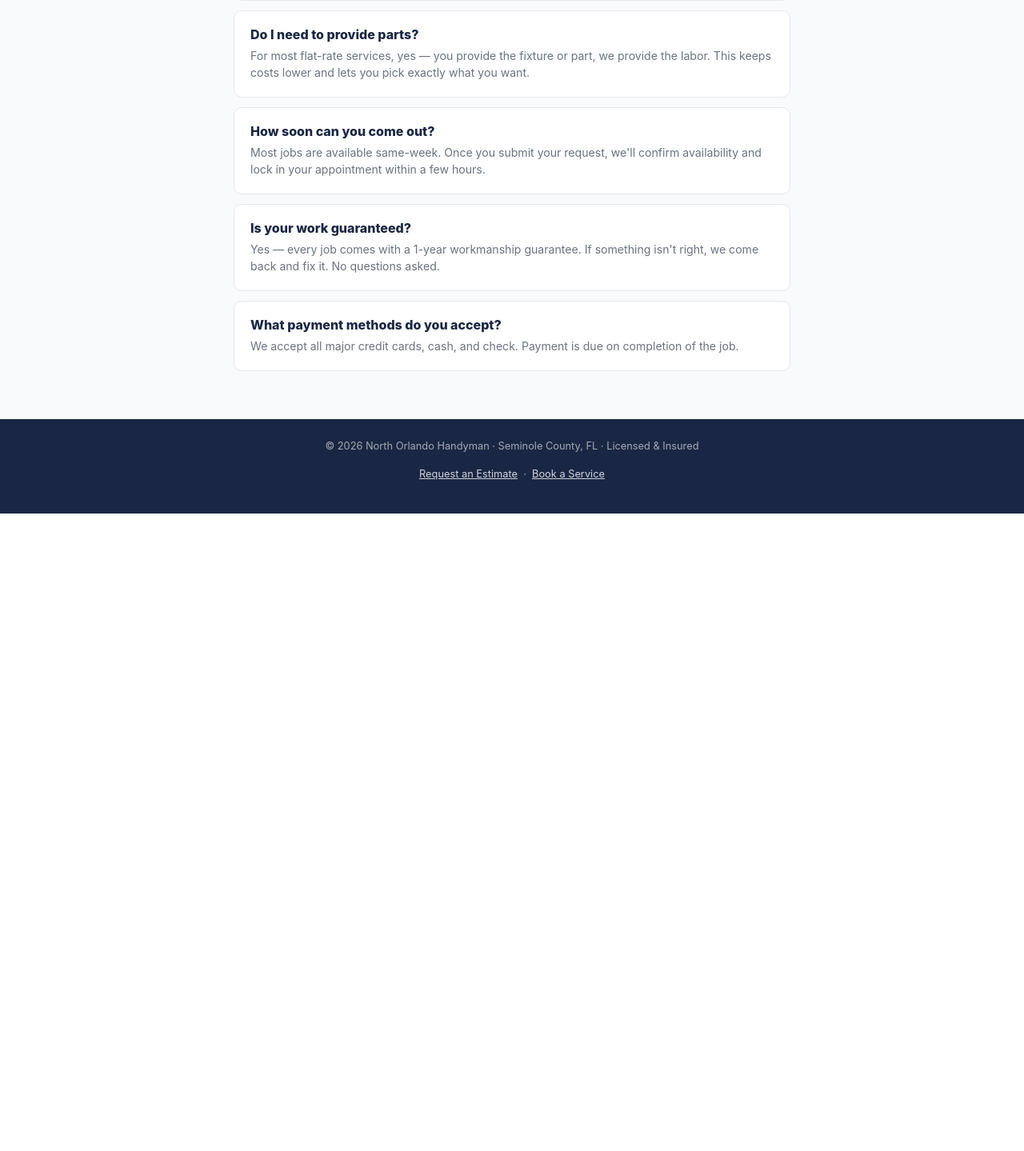
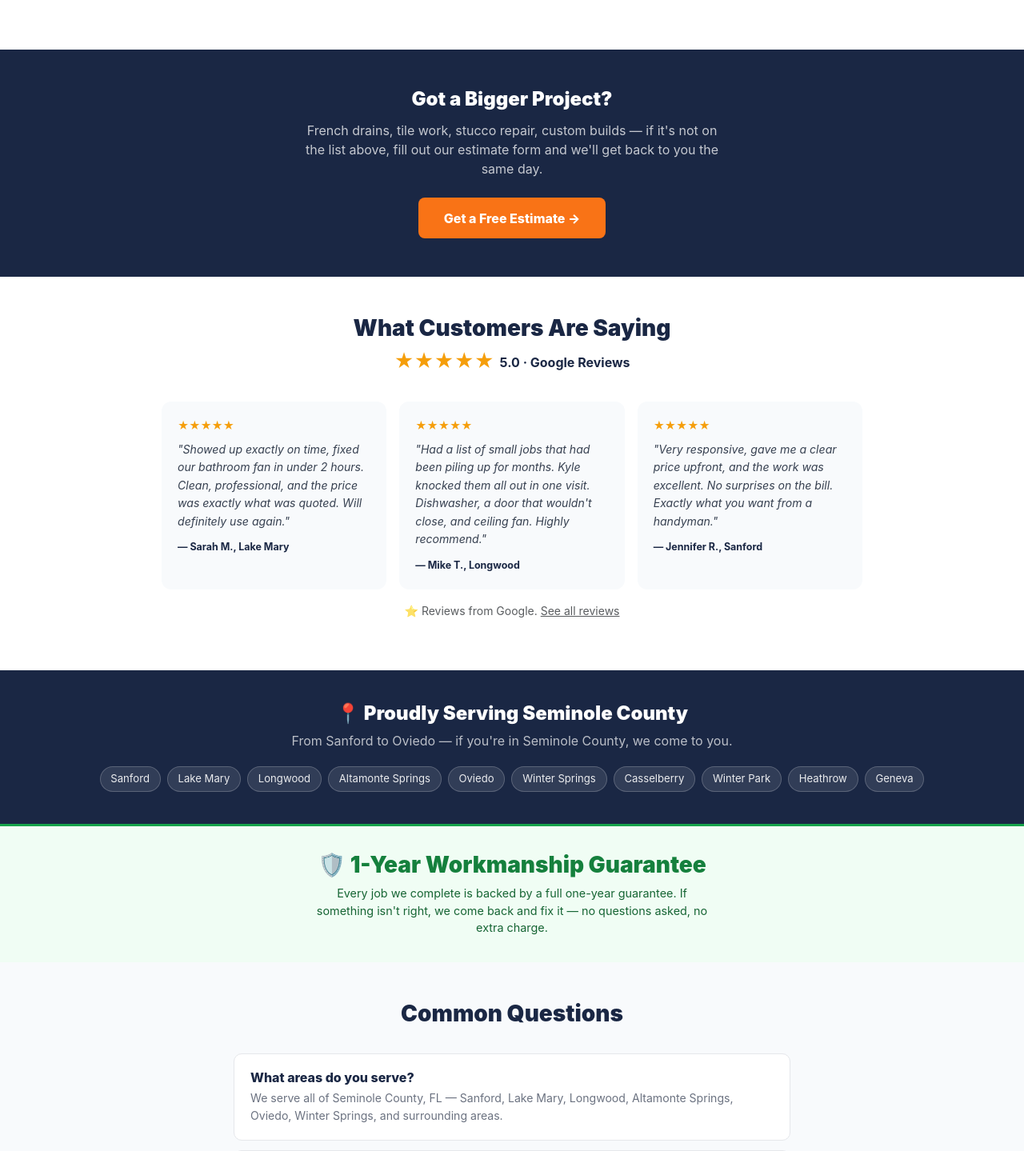
Before and after one commit to tblankenship87/north-orlando-handyman, a Flask app: page /book in a window 1280 px wide. Shown: the part 2898-4337 px from the top of the page at 80% size. Before the commit the page ends 3540 px from the top, so only its background shows below. Run offline with Flask 3, Linux system fonts and the light colour scheme.

Commit message:
n8n webhook, multiple photos, reviews, service area, warranty, service card photos

```diff
--- a/app.py
+++ b/app.py
@@ -1,6 +1,7 @@
 import os
 import uuid
 import base64
+import json
 from datetime import datetime
 from werkzeug.utils import secure_filename
 from flask import Flask, render_template, request, redirect, url_for, session, flash, abort
@@ -125,6 +126,8 @@ class Lead(db.Model):
     photo_filename = db.Column(db.String(200))  # kept for reference
     photo_data = db.Column(db.Text)             # base64 encoded image stored in DB
     photo_mime = db.Column(db.String(50))       # e.g. image/jpeg
+    photos_json = db.Column(db.Text)            # JSON array of {data, mime, filename} for multiple photos
+    tier = db.Column(db.String(10))             # '1' = flat-rate booking, '' = custom quote
     created_at = db.Column(db.DateTime, default=datetime.utcnow)
     quotes = db.relationship('Quote', backref='lead', lazy=True)
 
@@ -220,40 +223,40 @@ FLAT_RATE_SERVICES = [
         "category": "Bathroom",
         "emoji": "🚿",
         "services": [
-            {"name": "Bathroom Fan Replacement", "service_type": "Bathroom Fan Replacement", "desc": "Remove old fan, install new (fan provided by homeowner). Includes wiring and drywall patch if needed.", "time": "2–3 hrs", "price": 175},
-            {"name": "Faucet or Shower Repair", "service_type": "Faucet and Shower Repair", "desc": "Fix leaky faucet, replace cartridge, or swap out a faucet. Parts provided by homeowner.", "time": "1–2 hrs", "price": 125},
-            {"name": "Caulk & Grout Refresh", "service_type": "Caulk and Grout", "desc": "Remove old caulk and grout, clean, regrout and recaulk tub or shower surround.", "time": "2–3 hrs", "price": 150},
-            {"name": "Toilet Repair or Replace", "service_type": "Bathroom Fixtures", "desc": "Fix running toilet, replace flapper, or swap out toilet. Parts/fixture provided by homeowner.", "time": "1–2 hrs", "price": 110},
+            {"name": "Bathroom Fan Replacement", "service_type": "Bathroom Fan Replacement", "desc": "Remove old fan, install new (fan provided by homeowner). Includes wiring and drywall patch if needed.", "time": "2–3 hrs", "price": 175, "photo_url": "https://images.unsplash.com/photo-1552321554-5fefe8c9ef14?w=400&h=250&fit=crop"},
+            {"name": "Faucet or Shower Repair", "service_type": "Faucet and Shower Repair", "desc": "Fix leaky faucet, replace cartridge, or swap out a faucet. Parts provided by homeowner.", "time": "1–2 hrs", "price": 125, "photo_url": "https://images.unsplash.com/photo-1585771724684-38269d6639fd?w=400&h=250&fit=crop"},
+            {"name": "Caulk & Grout Refresh", "service_type": "Caulk and Grout", "desc": "Remove old caulk and grout, clean, regrout and recaulk tub or shower surround.", "time": "2–3 hrs", "price": 150, "photo_url": "https://images.unsplash.com/photo-1620626011761-996317702149?w=400&h=250&fit=crop"},
+            {"name": "Toilet Repair or Replace", "service_type": "Bathroom Fixtures", "desc": "Fix running toilet, replace flapper, or swap out toilet. Parts/fixture provided by homeowner.", "time": "1–2 hrs", "price": 110, "photo_url": "https://images.unsplash.com/photo-1564540574859-0dfb63985953?w=400&h=250&fit=crop"},
         ]
     },
     {
         "category": "Kitchen",
         "emoji": "🍳",
         "services": [
-            {"name": "Dishwasher Installation", "service_type": "Dishwasher Installation", "desc": "Remove old dishwasher and install new one. Connections must be accessible.", "time": "2–3 hrs", "price": 200},
-            {"name": "Kitchen Faucet Replacement", "service_type": "Faucet and Shower Repair", "desc": "Swap out kitchen faucet. New faucet provided by homeowner.", "time": "1–2 hrs", "price": 125},
-            {"name": "Cabinet Hardware Upgrade", "service_type": "Cabinet Upgrades", "desc": "Remove old pulls/knobs and install new hardware on up to 20 cabinets.", "time": "1–2 hrs", "price": 95},
-            {"name": "Under-Sink Reverse Osmosis Install", "service_type": "Reverse Osmosis Water Installation", "desc": "Install RO water filter system under kitchen sink. System provided by homeowner.", "time": "2–3 hrs", "price": 200},
+            {"name": "Dishwasher Installation", "service_type": "Dishwasher Installation", "desc": "Remove old dishwasher and install new one. Connections must be accessible.", "time": "2–3 hrs", "price": 200, "photo_url": "https://images.unsplash.com/photo-1558618666-fcd25c85cd64?w=400&h=250&fit=crop"},
+            {"name": "Kitchen Faucet Replacement", "service_type": "Faucet and Shower Repair", "desc": "Swap out kitchen faucet. New faucet provided by homeowner.", "time": "1–2 hrs", "price": 125, "photo_url": "https://images.unsplash.com/photo-1556909114-f6e7ad7d3136?w=400&h=250&fit=crop"},
+            {"name": "Cabinet Hardware Upgrade", "service_type": "Cabinet Upgrades", "desc": "Remove old pulls/knobs and install new hardware on up to 20 cabinets.", "time": "1–2 hrs", "price": 95, "photo_url": "https://images.unsplash.com/photo-1556909172-54557c7e4fb7?w=400&h=250&fit=crop"},
+            {"name": "Under-Sink Reverse Osmosis Install", "service_type": "Reverse Osmosis Water Installation", "desc": "Install RO water filter system under kitchen sink. System provided by homeowner.", "time": "2–3 hrs", "price": 200, "photo_url": "https://images.unsplash.com/photo-1585771724684-38269d6639fd?w=400&h=250&fit=crop"},
         ]
     },
     {
         "category": "General & Electrical",
         "emoji": "🔧",
         "services": [
-            {"name": "Ceiling Fan Installation", "service_type": "Lighting and Fan Installation", "desc": "Install ceiling fan where existing light fixture is present. Fan provided by homeowner.", "time": "1–2 hrs", "price": 130},
-            {"name": "Light Fixture Replacement", "service_type": "Lighting and Fan Installation", "desc": "Swap out up to 3 light fixtures. Fixtures provided by homeowner.", "time": "1–2 hrs", "price": 110},
-            {"name": "Doorbell Installation", "service_type": "Doorbell Installation", "desc": "Install wired or smart doorbell. Device provided by homeowner.", "time": "1 hr", "price": 95},
-            {"name": "Smoke & CO2 Detector Replacement", "service_type": "Smoke / CO2 Detector Replacement", "desc": "Replace up to 6 detectors. Detectors provided by homeowner.", "time": "1 hr", "price": 85},
+            {"name": "Ceiling Fan Installation", "service_type": "Lighting and Fan Installation", "desc": "Install ceiling fan where existing light fixture is present. Fan provided by homeowner.", "time": "1–2 hrs", "price": 130, "photo_url": "https://images.unsplash.com/photo-1524484485831-a92ffc0de03f?w=400&h=250&fit=crop"},
+            {"name": "Light Fixture Replacement", "service_type": "Lighting and Fan Installation", "desc": "Swap out up to 3 light fixtures. Fixtures provided by homeowner.", "time": "1–2 hrs", "price": 110, "photo_url": "https://images.unsplash.com/photo-1565538810643-b5bdb714032a?w=400&h=250&fit=crop"},
+            {"name": "Doorbell Installation", "service_type": "Doorbell Installation", "desc": "Install wired or smart doorbell. Device provided by homeowner.", "time": "1 hr", "price": 95, "photo_url": "https://images.unsplash.com/photo-1558002038-bb4237bb1bef?w=400&h=250&fit=crop"},
+            {"name": "Smoke & CO2 Detector Replacement", "service_type": "Smoke / CO2 Detector Replacement", "desc": "Replace up to 6 detectors. Detectors provided by homeowner.", "time": "1 hr", "price": 85, "photo_url": "https://images.unsplash.com/photo-1585771724684-38269d6639fd?w=400&h=250&fit=crop"},
         ]
     },
     {
         "category": "Doors, Walls & Assembly",
         "emoji": "🚪",
         "services": [
-            {"name": "Door Adjustment or Repair", "service_type": "Door Adjustments", "desc": "Fix sticking, sagging, or misaligned interior door. Includes hinge adjustment and strike plate.", "time": "1 hr", "price": 95},
-            {"name": "Furniture Assembly", "service_type": "Furniture Assembly", "desc": "Assemble flat-pack furniture — beds, desks, shelving, dressers. Price per item, up to 2 hrs.", "time": "1–2 hrs", "price": 95},
-            {"name": "Shelf & TV Mount Installation", "service_type": "Shelf and Picture Hanging", "desc": "Mount up to 3 shelves or one TV mount. Hardware included.", "time": "1–2 hrs", "price": 95},
-            {"name": "Wall Repair / Drywall Patch", "service_type": "Wall Repair / Drywall", "desc": "Patch holes up to 6\" in drywall, texture match, and paint ready.", "time": "1–2 hrs", "price": 120},
+            {"name": "Door Adjustment or Repair", "service_type": "Door Adjustments", "desc": "Fix sticking, sagging, or misaligned interior door. Includes hinge adjustment and strike plate.", "time": "1 hr", "price": 95, "photo_url": "https://images.unsplash.com/photo-1558618666-fcd25c85cd64?w=400&h=250&fit=crop"},
+            {"name": "Furniture Assembly", "service_type": "Furniture Assembly", "desc": "Assemble flat-pack furniture — beds, desks, shelving, dressers. Price per item, up to 2 hrs.", "time": "1–2 hrs", "price": 95, "photo_url": "https://images.unsplash.com/photo-1555041469-a586c61ea9bc?w=400&h=250&fit=crop"},
+            {"name": "Shelf & TV Mount Installation", "service_type": "Shelf and Picture Hanging", "desc": "Mount up to 3 shelves or one TV mount. Hardware included.", "time": "1–2 hrs", "price": 95, "photo_url": "https://images.unsplash.com/photo-1586023492125-27b2c045efd7?w=400&h=250&fit=crop"},
+            {"name": "Wall Repair / Drywall Patch", "service_type": "Wall Repair / Drywall", "desc": "Patch holes up to 6\" in drywall, texture match, and paint ready.", "time": "1–2 hrs", "price": 120, "photo_url": "https://images.unsplash.com/photo-1504307651254-35680f356dfd?w=400&h=250&fit=crop"},
         ]
     },
 ]
@@ -274,15 +277,22 @@ def services_redirect():
 @app.route('/request', methods=['GET', 'POST'])
 def request_form():
     if request.method == 'POST':
+        # Handle multiple photo uploads (up to 5)
+        photos = []
         photo_data = None
         photo_mime = None
         photo_filename = None
-        file = request.files.get('photo')
-        if file and file.filename and allowed_file(file.filename):
-            mime = file.content_type or 'image/jpeg'
-            photo_data = base64.b64encode(file.read()).decode('utf-8')
-            photo_mime = mime
-            photo_filename = secure_filename(file.filename)
+        files = request.files.getlist('photos')
+        for file in files[:5]:
+            if file and file.filename and allowed_file(file.filename):
+                mime = file.content_type or 'image/jpeg'
+                data = base64.b64encode(file.read()).decode('utf-8')
+                fname = secure_filename(file.filename)
+                photos.append({'data': data, 'mime': mime, 'filename': fname})
+                if not photo_data:
+                    photo_data = data
+                    photo_mime = mime
+                    photo_filename = fname
 
         lead = Lead(
             name=request.form['name'],
@@ -293,15 +303,17 @@ def request_form():
             preferred_date=request.form.get('preferred_date', ''),
             description=request.form['description'],
             source=request.form.get('source', ''),
+            tier=request.form.get('tier', ''),
             photo_filename=photo_filename,
             photo_data=photo_data,
             photo_mime=photo_mime,
+            photos_json=json.dumps(photos) if photos else None,
         )
         db.session.add(lead)
         db.session.commit()
 
-        # TODO: Replace with real email/SMS notification
         print(f"\n🔔 NEW LEAD: {lead.name} | {lead.phone} | {lead.service_type}\n")
+        fire_n8n_webhook(lead)
 
         return redirect(url_for('request_thanks'))
     prefill_service = request.args.get('service', '')
@@ -415,8 +427,10 @@ def admin_lead_detail(lead_id):
         return redirect(url_for('admin_lead_detail', lead_id=lead_id))
     statuses = ['new', 'contacted', 'quoted', 'booked', 'complete', 'lost']
     existing_quote = Quote.query.filter_by(lead_id=lead_id).first()
+    lead_photos = json.loads(lead.photos_json) if lead.photos_json else []
     return render_template('admin/lead_detail.html', lead=lead, statuses=statuses,
-                           existing_quote=existing_quote, status_colors=STATUS_COLORS)
+                           existing_quote=existing_quote, status_colors=STATUS_COLORS,
+                           lead_photos=lead_photos)
 
 
 @app.route('/admin/leads/<int:lead_id>/convert', methods=['POST'])
@@ -631,17 +645,48 @@ def admin_job_status(job_id):
 
 # ── Startup ──────────────────────────────────────────────────────────────────
 
+def fire_n8n_webhook(lead):
+    """Fire n8n webhook in background thread — non-blocking."""
+    url = os.getenv('N8N_WEBHOOK_URL', '')
+    if not url:
+        return
+    import threading, requests as req_lib
+    def _send():
+        try:
+            payload = {
+                'id': lead.id,
+                'name': lead.name,
+                'phone': lead.phone,
+                'email': lead.email,
+                'address': lead.address,
+                'service_type': lead.service_type,
+                'description': lead.description,
+                'preferred_date': lead.preferred_date,
+                'source': lead.source,
+                'tier': lead.tier or '',
+                'photo_count': len(json.loads(lead.photos_json)) if lead.photos_json else (1 if lead.photo_data else 0),
+                'submitted_at': lead.created_at.isoformat(),
+                'admin_url': f"{os.getenv('RENDER_EXTERNAL_URL', '')}/admin/leads/{lead.id}",
+            }
+            req_lib.post(url, json=payload, timeout=10)
+            print(f"n8n webhook fired for lead {lead.id}")
+        except Exception as e:
+            print(f"n8n webhook failed (non-fatal): {e}")
+    threading.Thread(target=_send, daemon=True).start()
+
+
 def run_migrations():
     """Add missing columns to existing tables without losing data."""
     from sqlalchemy import text, inspect
     with db.engine.connect() as conn:
         inspector = inspect(db.engine)
-        # Migrate lead table
         lead_cols = [c['name'] for c in inspector.get_columns('lead')] if 'lead' in inspector.get_table_names() else []
         migrations = [
             ('lead', 'photo_filename', 'VARCHAR(200)'),
             ('lead', 'photo_data',     'TEXT'),
             ('lead', 'photo_mime',     'VARCHAR(50)'),
+            ('lead', 'photos_json',    'TEXT'),
+            ('lead', 'tier',           'VARCHAR(10)'),
         ]
         for table, col, col_type in migrations:
             if table in inspector.get_table_names() and col not in lead_cols:
--- a/templates/book.html
+++ b/templates/book.html
@@ -92,6 +92,28 @@
     .complex-banner p { color: rgba(255,255,255,0.75); margin-bottom: 1.5rem; max-width: 520px; margin-left: auto; margin-right: auto; }
     .btn-complex { background: var(--orange); color: #fff; padding: 0.85rem 2rem; border-radius: 8px; font-weight: 800; font-size: 1rem; text-decoration: none; display: inline-block; }
     .btn-complex:hover { background: #ea6c0a; color: #fff; }
+
+    /* Reviews */
+    .reviews-section { padding: 3rem 1rem; background: #fff; }
+    .reviews-section h2 { text-align: center; font-weight: 900; color: var(--navy); margin-bottom: 0.4rem; font-size: 1.75rem; }
+    .reviews-rating { text-align: center; font-size: 1.5rem; margin-bottom: 2rem; color: #f59e0b; }
+    .reviews-rating span { color: var(--navy); font-size: 1rem; font-weight: 700; vertical-align: middle; }
+    .review-card { background: #f8fafc; border-radius: 12px; padding: 1.25rem; height: 100%; }
+    .review-card .stars { color: #f59e0b; font-size: 0.85rem; margin-bottom: 0.5rem; }
+    .review-card p { font-size: 0.88rem; color: #374151; line-height: 1.6; margin-bottom: 0.75rem; font-style: italic; }
+    .review-card .reviewer { font-size: 0.78rem; font-weight: 700; color: var(--navy); }
+
+    /* Service area */
+    .area-section { background: var(--navy); color: #fff; padding: 2.5rem 1rem; text-align: center; }
+    .area-section h2 { font-weight: 900; font-size: 1.5rem; margin-bottom: 0.5rem; }
+    .area-section p { color: rgba(255,255,255,0.7); margin-bottom: 1.25rem; }
+    .city-tags { display: flex; flex-wrap: wrap; justify-content: center; gap: 0.5rem; }
+    .city-tag { background: rgba(255,255,255,0.1); border: 1px solid rgba(255,255,255,0.2); color: rgba(255,255,255,0.9); padding: 0.3rem 0.8rem; border-radius: 20px; font-size: 0.82rem; }
+
+    /* Warranty */
+    .warranty-section { background: #f0fdf4; border-top: 3px solid #16a34a; padding: 2rem 1rem; text-align: center; }
+    .warranty-section h3 { font-weight: 900; color: #15803d; margin-bottom: 0.5rem; }
+    .warranty-section p { color: #166534; font-size: 0.9rem; max-width: 500px; margin: 0 auto; }
 
     /* FAQ */
     .faq-section { padding: 3rem 1rem; background: #f8fafc; }
@@ -200,6 +222,9 @@
             <span class="price">${{ svc.price }}</span>
             <span class="time"><i class="bi bi-clock"></i> {{ svc.time }}</span>
           </div>
+          {% if svc.photo_url is defined and svc.photo_url %}
+          <img src="{{ svc.photo_url }}" alt="{{ svc.name }}" style="width:100%;height:130px;object-fit:cover;border-radius:8px;margin-bottom:0.75rem;" loading="lazy" onerror="this.style.display='none'">
+          {% endif %}
           <a href="{{ url_for('request_form', service=svc.service_type, tier='1') }}" class="btn-book">Book This →</a>
         </div>
       </div>
@@ -217,6 +242,66 @@
     <a href="{{ url_for('request_form') }}" class="btn-complex">Get a Free Estimate →</a>
   </div>
 </div>
+
+<!-- Reviews -->
+<section class="reviews-section">
+  <div class="container" style="max-width:900px">
+    <h2>What Customers Are Saying</h2>
+    <div class="reviews-rating">★★★★★ <span>5.0 · Google Reviews</span></div>
+    <div class="row g-3">
+      <div class="col-md-4">
+        <div class="review-card">
+          <div class="stars">★★★★★</div>
+          <p>"Showed up exactly on time, fixed our bathroom fan in under 2 hours. Clean, professional, and the price was exactly what was quoted. Will definitely use again."</p>
+          <div class="reviewer">— Sarah M., Lake Mary</div>
+        </div>
+      </div>
+      <div class="col-md-4">
+        <div class="review-card">
+          <div class="stars">★★★★★</div>
+          <p>"Had a list of small jobs that had been piling up for months. Kyle knocked them all out in one visit. Dishwasher, a door that wouldn't close, and ceiling fan. Highly recommend."</p>
+          <div class="reviewer">— Mike T., Longwood</div>
+        </div>
+      </div>
+      <div class="col-md-4">
+        <div class="review-card">
+          <div class="stars">★★★★★</div>
+          <p>"Very responsive, gave me a clear price upfront, and the work was excellent. No surprises on the bill. Exactly what you want from a handyman."</p>
+          <div class="reviewer">— Jennifer R., Sanford</div>
+        </div>
+      </div>
+    </div>
+    <p class="text-center text-muted small mt-3">⭐ Reviews from Google. <a href="https://northorlandohandyman.com" target="_blank" class="text-muted">See all reviews</a></p>
+  </div>
+</section>
+
+<!-- Service Area -->
+<section class="area-section">
+  <div class="container">
+    <h2>📍 Proudly Serving Seminole County</h2>
+    <p>From Sanford to Oviedo — if you're in Seminole County, we come to you.</p>
+    <div class="city-tags">
+      <span class="city-tag">Sanford</span>
+      <span class="city-tag">Lake Mary</span>
+      <span class="city-tag">Longwood</span>
+      <span class="city-tag">Altamonte Springs</span>
+      <span class="city-tag">Oviedo</span>
+      <span class="city-tag">Winter Springs</span>
+      <span class="city-tag">Casselberry</span>
+      <span class="city-tag">Winter Park</span>
+      <span class="city-tag">Heathrow</span>
+      <span class="city-tag">Geneva</span>
+    </div>
+  </div>
+</section>
+
+<!-- Warranty -->
+<section class="warranty-section">
+  <div class="container">
+    <h3>🛡️ 1-Year Workmanship Guarantee</h3>
+    <p>Every job we complete is backed by a full one-year guarantee. If something isn't right, we come back and fix it — no questions asked, no extra charge.</p>
+  </div>
+</section>
 
 <!-- FAQ -->
 <section class="faq-section">
```
Also changed, not shown: templates/admin/lead_detail.html (+19 -1 lines), templates/request.html (+4 -3 lines).
